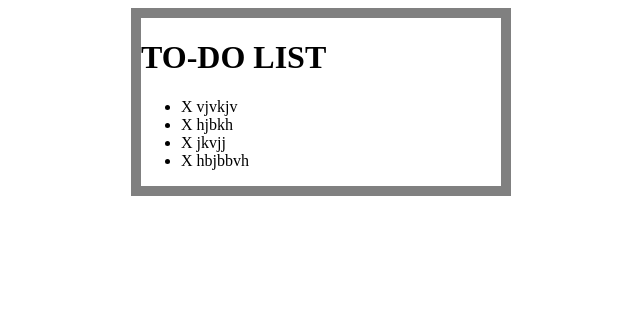
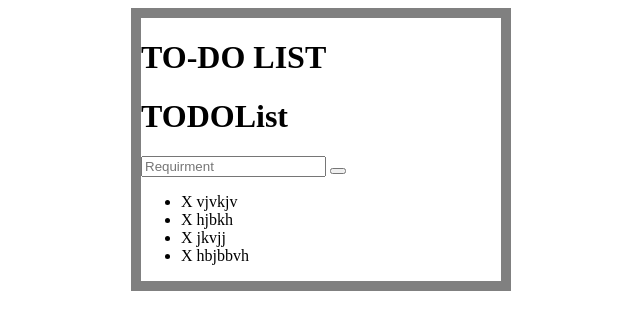
Before and after one commit to therealbappi/TO-DO-LIST, a plain HTML site: page index.html in a window 1280 px wide. Shown: the whole page, without its empty margins (319-959 px from the left). Drawn offline with Linux system fonts and the light colour scheme.

Commit message:
Update index.html

```diff
--- a/index.html
+++ b/index.html
@@ -8,7 +8,13 @@
 <body>
 	<div id="container">
 		<h1>TO-DO LIST</h1>
-
+		<h1><span class="styling">TODO</span>List</h1>
+    <div class="input_div">
+        <input type="text" class="input" placeholder="Requirment">
+        <button class="addButton"><i class="fas fa-plus"></i></button>
+    </div>
+    <div class="container">
+    </div>
 	<ul>
 		<li><span>X </span>vjvkjv </li>
 		<li><span>X </span>hjbkh </li>
```
